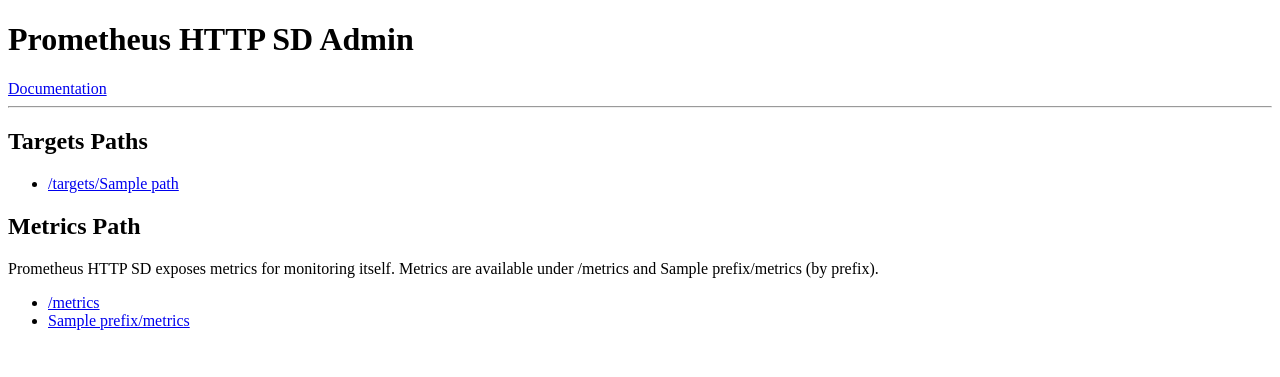
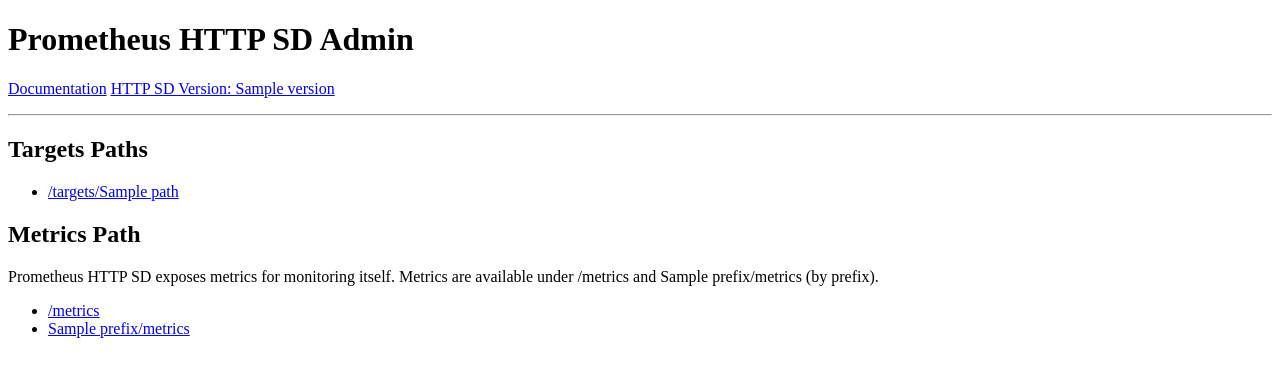
Before and after one commit to laixintao/prometheus-http-sd, a Python web app: template prometheus_http_sd/templates/admin.html in a window 1280 px wide. Shown: the top 377 px of the page. Run offline with Jinja, Linux system fonts and the light colour scheme; the template is opened without the code that fills it: most values are stand-ins (such as "Sample title", 1, 10 or a date in 2020).

Commit message:
use relative urls and add version in admin page

```diff
--- a/prometheus_http_sd/app.py
+++ b/prometheus_http_sd/app.py
@@ -100,6 +100,8 @@
             paths.append(dirpath)
 
         paths = sorted(list(set(paths)))
-        return render_template("admin.html", prefix=prefix, paths=paths)
+        return render_template(
+            "admin.html", prefix=prefix, paths=paths, version=VERSION
+        )
 
     return app
--- a/prometheus_http_sd/templates/admin.html
+++ b/prometheus_http_sd/templates/admin.html
@@ -6,14 +6,21 @@
   </head>
   <body>
     <h1>Prometheus HTTP SD Admin</h1>
-    <a href="https://github.com/laixintao/prometheus-http-sd">Documentation</a>
+    <p>
+      <a href="https://github.com/laixintao/prometheus-http-sd"
+        >Documentation</a
+      >
+      <a href="https://pypi.org/project/prometheus-http-sd/{{ version }}/"
+        >HTTP SD Version: {{ version }}</a
+      >
+    </p>
     <hr />
     <h2>Targets Paths</h2>
     <div>
       <ul>
         {% for path in paths %}
         <li>
-          <a href="{{ prefix }}/targets/{{ path }}"> /targets/{{ path }} </a>
+          <a href="targets/{{ path }}"> /targets/{{ path }} </a>
         </li>
         {% endfor %}
       </ul>
```
